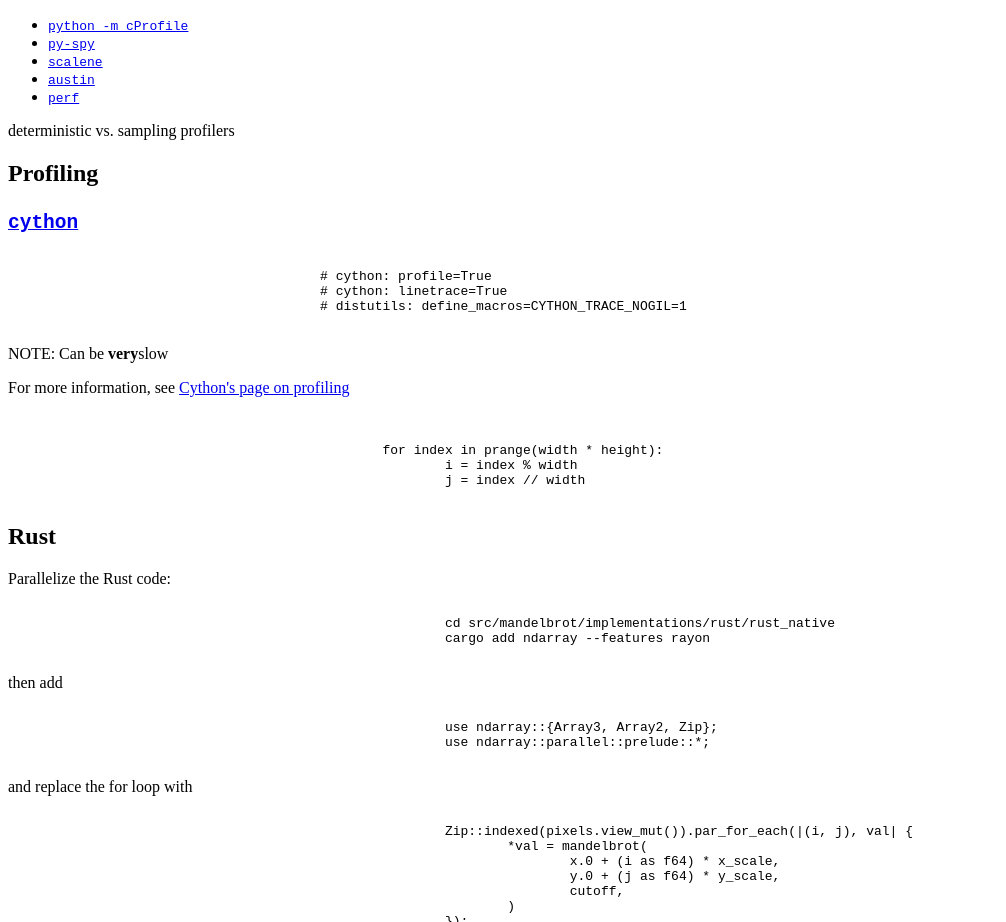
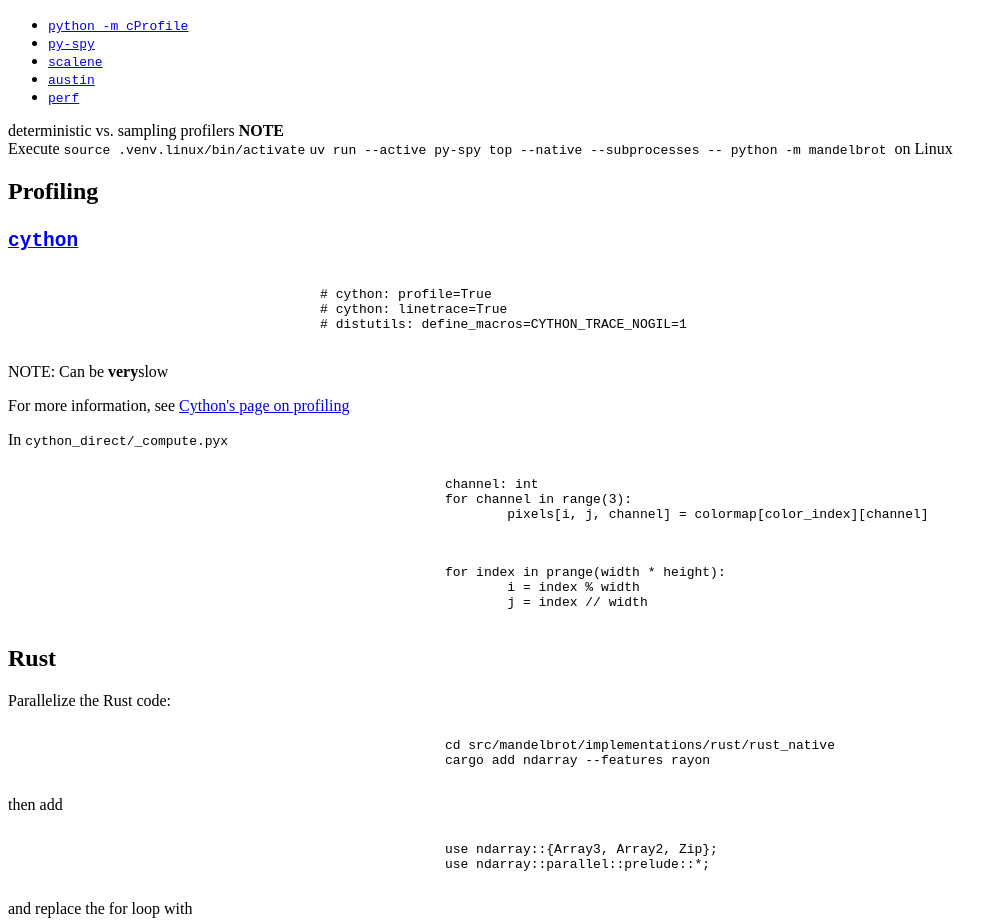
Before and after one commit to sindre-nistad/snake-oil, a website built with Vite: page src/presentation/index.html in a window 1280 px wide. Shown: the part 1564-2486 px from the top of the page, without its empty margins (0-1006 px from the left). Built offline with nearby package versions, Linux system fonts and the light colour scheme; what reveal.js would draw is missing.

Commit message:
chore: Note on using `py-spy` on Linux

```diff
--- a/src/presentation/index.html
+++ b/src/presentation/index.html
@@ -127,7 +127,19 @@
 							>
 						</li>
 					</ul>
-					<aside class="notes">deterministic vs. sampling profilers</aside>
+					<aside class="notes">
+						deterministic vs. sampling profilers
+
+						<strong>NOTE</strong>
+						<br>
+						Execute
+						<code>source .venv.linux/bin/activate</code>
+						<code>
+							uv run --active py-spy top --native --subprocesses -- python -m
+							mandelbrot
+						</code>
+						on Linux
+					</aside>
 				</section>
 				<section>
 					<h1>Profiling</h1>
@@ -159,11 +171,16 @@
 					</p>
 
 					<aside class="notes">
-						<pre><code class="language-python">
-
-						for index in prange(width * height):
-							i = index % width
-							j = index // width
+						In <code>cython_direct/_compute.pyx</code>
+						<pre data-trim><code>
+							channel: int
+							for channel in range(3):
+								pixels[i, j, channel] = colormap[color_index][channel]
+						</code></pre>
+						<pre data-trim><code class="language-python">
+							for index in prange(width * height):
+								i = index % width
+								j = index // width
 						</code></pre>
 					</aside>
 				</section>
```
